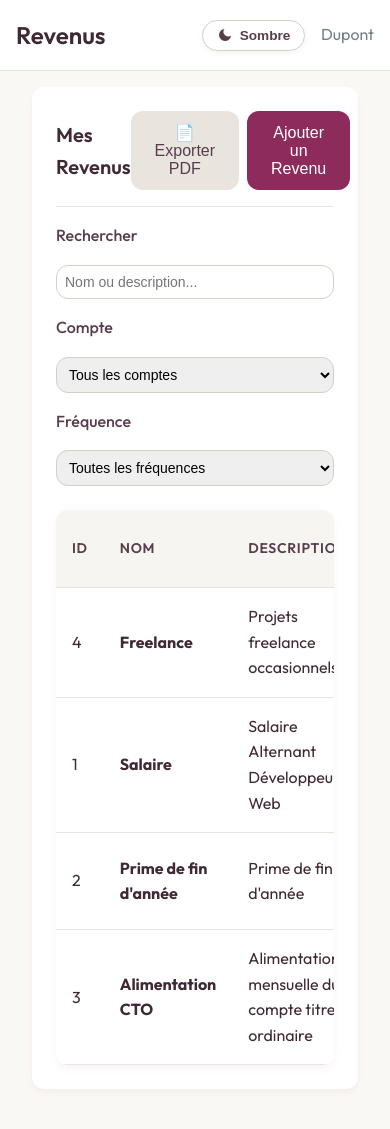
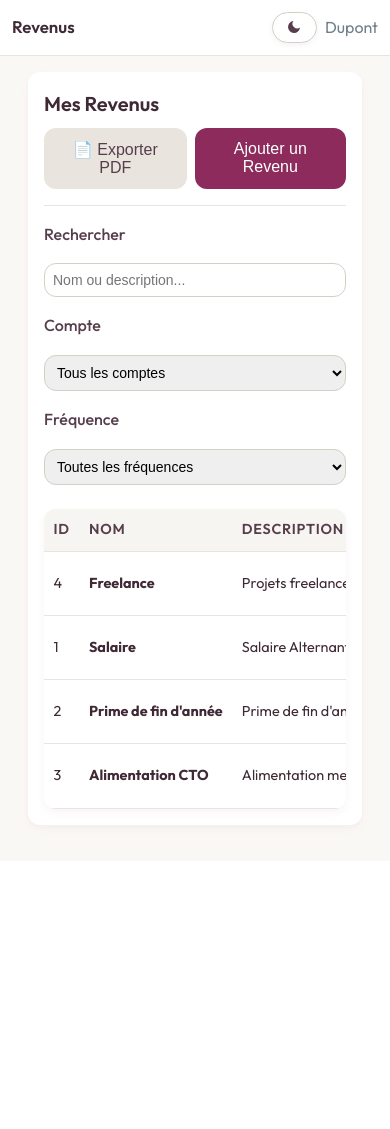
Before and after one commit to IW-PA/PA, a PHP site: page /PA/public/incomes.php in a window 390 px wide. After the commit the page ends 830 px from the top, so only its background shows below. Run offline with PHP 8.4, Linux system fonts and the light colour scheme; a user stored in the database is signed in; data comes from the database, SQL or seed files in the repository.

Commit message:
feat(ui): make the app mobile-friendly
Wide data tables (expenses, incomes, accounts, subscriptions, sharing,
forecasts, admin, dashboard) used overflow:hidden and clipped their
columns on phones. They now scroll horizontally inside their container
(overflow-x:auto + non-wrapping cells below 768px) so every column stays
reachable and nothing is cut off.

Also tightens the top bar on small screens: truncates long page titles
and usernames, collapses the theme toggle to its icon, and adds a phone
(<=480px) tier with denser tables, 44px tap targets and a page-level
horizontal-overflow guard. Charts and images are capped to 100% width.

Verified headless at 375px and 1280px: zero page-level horizontal
overflow on every page, tables scroll internally on mobile, desktop
layout unchanged.

```diff
--- a/public/css/style.css
+++ b/public/css/style.css
@@ -222,7 +222,14 @@ body {
     background: var(--white);
     border-radius: var(--border-radius);
     box-shadow: var(--shadow);
-    overflow: hidden;
+    overflow-x: auto;                    /* wide tables scroll sideways instead of clipping */
+    -webkit-overflow-scrolling: touch;   /* momentum scrolling on iOS */
+}
+
+/* Keep embedded charts/images from ever forcing horizontal page overflow */
+canvas,
+img {
+    max-width: 100%;
 }
 
 .table {
@@ -548,6 +555,92 @@ body {
 
     .plan-card.featured {
         transform: none;
+    }
+
+    /* Wide tables: don't wrap cells — let the container scroll sideways
+       instead of squeezing columns until they clip. */
+    .table th,
+    .table td {
+        white-space: nowrap;
+        padding: 0.75rem;
+    }
+
+    .header h2 {
+        font-size: 1.15rem;
+    }
+
+    /* Safety net: never allow accidental page-level horizontal scroll */
+    body {
+        overflow-x: hidden;
+    }
+}
+
+/* Phones */
+@media (max-width: 480px) {
+    .main-content {
+        padding: 0.75rem;
+    }
+
+    .header {
+        margin: -0.75rem -0.75rem 1rem -0.75rem;
+        padding: 0.75rem;
+    }
+
+    .header h2 {
+        font-size: 1.05rem;
+        max-width: 45vw;
+        white-space: nowrap;
+        overflow: hidden;
+        text-overflow: ellipsis;
+    }
+
+    .user-menu {
+        gap: 0.5rem;
+    }
+
+    /* Collapse the dark-mode toggle to just its icon */
+    #dmText {
+        display: none;
+    }
+
+    /* Truncate long usernames so the top bar never overflows */
+    .user-info {
+        max-width: 34vw;
+    }
+
+    .user-info span {
+        display: inline-block;
+        max-width: 100%;
+        white-space: nowrap;
+        overflow: hidden;
+        text-overflow: ellipsis;
+        vertical-align: middle;
+    }
+
+    /* Comfortable touch targets */
+    .btn {
+        min-height: 44px;
+    }
+
+    /* Denser but still legible tables */
+    .table th,
+    .table td {
+        padding: 0.6rem;
+        font-size: 0.9rem;
+    }
+
+    .stat-value {
+        font-size: 1.6rem;
+    }
+
+    .card,
+    .stat-card {
+        padding: 1rem;
+    }
+
+    .card-header {
+        flex-wrap: wrap;
+        gap: 0.5rem;
     }
 }
 
```
